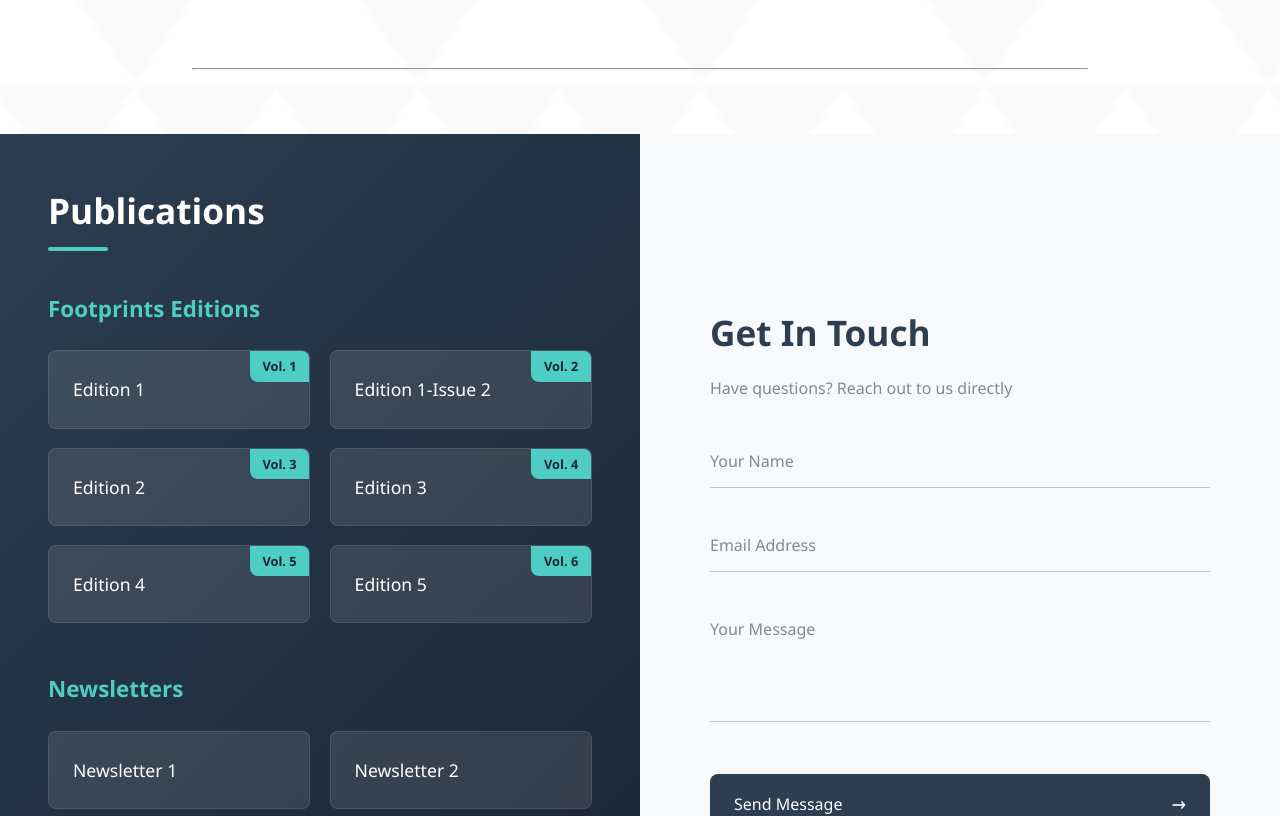
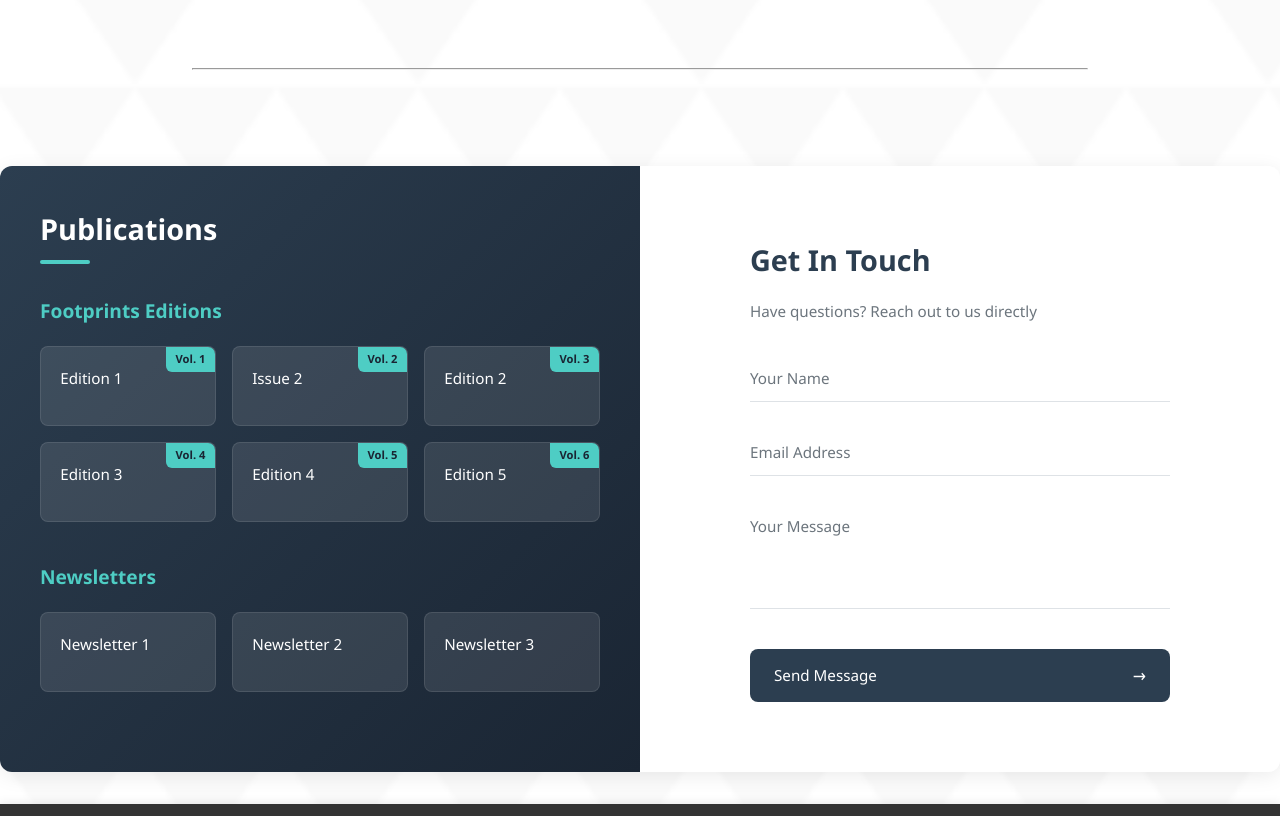
Before and after one commit to AdarshReddy2106/Alumni_main, a React (Vite) app in the folder Frontend/: page / in a window 1280 px wide. Shown: the part 2660-3476 px from the top of the page. Built offline with nearby package versions, Linux system fonts and the light colour scheme.

Commit message:
reach us section updated

```diff
--- a/Frontend/src/components/ReachUs/ReachUs.css
+++ b/Frontend/src/components/ReachUs/ReachUs.css
@@ -1,84 +1,92 @@
-/* Base Styles */
+/* Scoped styles for ReachUs page only */
 
-.reach-us-container {
+.reach-us-page {
+    width: 100%;
+    /* min-height: 80vh; */
     display: flex;
-    min-height: auto;
-    background: #f8f9fa;
+    justify-content: center;
+    align-items: center;
+    padding: 2rem 0;
+    /* background: #f8f9fa; */
     font-family: 'Segoe UI', Tahoma, Geneva, Verdana, sans-serif;
 }
 
+.reach-us-wrapper {
+    display: flex;
+    max-width: 1400px;
+    width: 100%;
+    background: white;
+    border-radius: 12px;
+    box-shadow: 0 4px 20px rgba(0, 0, 0, 0.08);
+    overflow: hidden;
+}
+
+
+/* Left Panel - Publications */
+
 .left-panel {
     flex: 1;
-    padding: 3rem;
+    padding: 2.5rem;
     background: linear-gradient(135deg, #2c3e50 0%, #1a2533 100%);
     color: white;
 }
 
-.right-panel {
-    flex: 1;
-    padding: 3rem;
+.publications-section {
+    height: 100%;
     display: flex;
-    align-items: center;
-    justify-content: center;
-    background: #f8f9fa;
+    flex-direction: column;
 }
 
-
-/* Publications Section */
-
 .section-header {
-    margin-bottom: 2.5rem;
+    margin-bottom: 2rem;
 }
 
 .section-header h2 {
-    font-size: 2.2rem;
+    font-size: 1.8rem;
     margin-bottom: 0.5rem;
     font-weight: 600;
 }
 
-.underline {
+.section-underline {
     height: 4px;
-    width: 60px;
+    width: 50px;
     background: #4ecdc4;
     border-radius: 2px;
 }
 
 .publication-category {
-    margin-bottom: 3rem;
+    margin-bottom: 2.5rem;
 }
 
 .publication-category h3 {
-    font-size: 1.4rem;
-    margin-bottom: 1.5rem;
+    font-size: 1.2rem;
+    margin-bottom: 1.2rem;
     color: #4ecdc4;
 }
 
 .publication-grid {
     display: grid;
-    grid-template-columns: repeat(auto-fill, minmax(180px, 1fr));
-    gap: 1.2rem;
+    grid-template-columns: repeat(3, 1fr);
+    gap: 1rem;
 }
 
 .publication-card {
     background: rgba(255, 255, 255, 0.1);
     border-radius: 8px;
-    padding: 1.5rem;
+    padding: 1.2rem;
     transition: all 0.3s ease;
     position: relative;
     overflow: hidden;
     border: 1px solid rgba(255, 255, 255, 0.1);
     text-decoration: none;
     color: white;
+    min-height: 80px;
 }
 
 .publication-card:hover {
-    transform: translateY(-5px);
-    box-shadow: 0 10px 20px rgba(0, 0, 0, 0.2);
+    transform: translateY(-3px);
+    box-shadow: 0 6px 12px rgba(0, 0, 0, 0.15);
     background: rgba(255, 255, 255, 0.15);
-}
-
-.publication-card.newsletter {
-    grid-column: span 1;
 }
 
 .edition-badge {
@@ -87,86 +95,97 @@
     right: 0;
     background: #4ecdc4;
     color: #1a2533;
-    padding: 0.3rem 0.8rem;
-    font-size: 0.8rem;
+    padding: 0.2rem 0.6rem;
+    font-size: 0.7rem;
     font-weight: bold;
-    border-bottom-left-radius: 8px;
+    border-bottom-left-radius: 6px;
 }
 
 .publication-title {
     font-weight: 500;
-    font-size: 1.1rem;
+    font-size: 0.95rem;
 }
 
 
-/* Contact Form */
+/* Right Panel - Contact Form */
+
+.right-panel {
+    flex: 1;
+    padding: 2.5rem;
+    display: flex;
+    align-items: center;
+    justify-content: center;
+    background: white;
+}
 
 .contact-form-container {
-    max-width: 500px;
     width: 100%;
+    max-width: 420px;
 }
 
 .form-header h2 {
-    font-size: 2.2rem;
+    font-size: 1.8rem;
     color: #2c3e50;
     margin-bottom: 0.5rem;
 }
 
 .form-header p {
-    color: #7f8c8d;
-    margin-bottom: 2rem;
+    color: #6c757d;
+    margin-bottom: 1.8rem;
+    font-size: 0.95rem;
 }
 
 .modern-form {
     display: flex;
     flex-direction: column;
-    gap: 1.8rem;
+    gap: 1.5rem;
 }
 
-.input-group {
+.form-input-group {
     position: relative;
 }
 
-.input-group input,
-.input-group textarea {
+.form-input-group input,
+.form-input-group textarea {
     width: 100%;
-    padding: 1rem 0;
+    padding: 0.9rem 0;
     border: none;
-    border-bottom: 1px solid #bdc3c7;
+    border-bottom: 1px solid #dee2e6;
     background: transparent;
-    font-size: 1rem;
+    font-size: 0.95rem;
     transition: all 0.3s ease;
 }
 
-.input-group textarea {
+.form-input-group textarea {
     resize: none;
 }
 
-.input-group input:focus,
-.input-group textarea:focus {
+.form-input-group input:focus,
+.form-input-group textarea:focus {
     outline: none;
     border-bottom-color: #4ecdc4;
 }
 
-.input-group label {
+.form-input-group label {
     position: absolute;
-    top: 1rem;
+    top: 0.9rem;
     left: 0;
-    color: #7f8c8d;
+    color: #6c757d;
     transition: all 0.3s ease;
     pointer-events: none;
+    font-size: 0.95rem;
 }
 
-.input-group input:focus+label,
-.input-group input:not(:placeholder-shown)+label,
-.input-group textarea:focus+label,
-.input-group textarea:not(:placeholder-shown)+label {
-    top: -0.8rem;
+.form-input-group input:focus+label,
+.form-input-group input:not(:placeholder-shown)+label,
+.form-input-group textarea:focus+label,
+.form-input-group textarea:not(:placeholder-shown)+label {
+    top: -0.7rem;
     font-size: 0.8rem;
     color: #4ecdc4;
 }
 
-.input-group .underline {
+.input-underline {
     position: absolute;
     bottom: 0;
     left: 0;
@@ -176,54 +195,73 @@
     transition: width 0.3s ease;
 }
 
-.input-group input:focus~.underline,
-.input-group textarea:focus~.underline {
+.form-input-group input:focus~.input-underline,
+.form-input-group textarea:focus~.input-underline {
     width: 100%;
 }
 
-.submit-btn {
+.form-submit-btn {
     display: flex;
     align-items: center;
     justify-content: space-between;
-    padding: 1rem 1.5rem;
+    padding: 0.9rem 1.5rem;
     background: #2c3e50;
     color: white;
     border: none;
     border-radius: 8px;
-    font-size: 1rem;
+    font-size: 0.95rem;
     font-weight: 500;
     cursor: pointer;
     transition: all 0.3s ease;
-    margin-top: 1rem;
+    margin-top: 0.5rem;
 }
 
-.submit-btn:hover {
+.form-submit-btn:hover {
     background: #1a2533;
     transform: translateY(-2px);
-    box-shadow: 0 5px 15px rgba(0, 0, 0, 0.1);
+    box-shadow: 0 4px 12px rgba(0, 0, 0, 0.1);
 }
 
 .arrow-icon {
-    font-size: 1.2rem;
+    font-size: 1.1rem;
     transition: transform 0.3s ease;
 }
 
-.submit-btn:hover .arrow-icon {
+.form-submit-btn:hover .arrow-icon {
     transform: translateX(3px);
 }
 
 
 /* Responsive Design */
 
+@media (max-width: 1024px) {
+    .publication-grid {
+        grid-template-columns: repeat(2, 1fr);
+    }
+}
+
 @media (max-width: 768px) {
-    .reach-us-container {
+    .reach-us-wrapper {
         flex-direction: column;
     }
     .left-panel,
     .right-panel {
         padding: 2rem;
     }
-    .publication-grid {
-        grid-template-columns: repeat(auto-fill, minmax(140px, 1fr));
+    .contact-form-container {
+        max-width: 100%;
     }
 }
+
+@media (max-width: 480px) {
+    .publication-grid {
+        grid-template-columns: 1fr;
+    }
+    .reach-us-page {
+        padding: 1rem;
+    }
+    .left-panel,
+    .right-panel {
+        padding: 1.5rem;
+    }
+}
--- a/Frontend/src/components/ReachUs/ReachUs.jsx
+++ b/Frontend/src/components/ReachUs/ReachUs.jsx
@@ -35,11 +35,10 @@ const ReachUs = () => {
             alert('An error occurred. Please try again later.');
         }
     };
-
     // Publication data
     const footprintsEditions = [
         { id: 1, title: "Edition 1", url: "https://drive.google.com/file/d/1xK7rInROCQ59MGoZqjlJTjw3wMp3WcUV/view?usp=sharing" },
-        { id: 2, title: "Edition 1-Issue 2", url: "https://drive.google.com/file/d/1VKp5kI0jD9sGoE3sVIr8hhgsfXTKhU23/view?usp=drive_link" },
+        { id: 2, title: "Issue 2", url: "https://drive.google.com/file/d/1VKp5kI0jD9sGoE3sVIr8hhgsfXTKhU23/view?usp=drive_link" },
         { id: 3, title: "Edition 2", url: "https://drive.google.com/file/d/1-zNNZUni8odeYjqxReuEnsUJoCgOJrh6/view?usp=sharing" },
         { id: 4, title: "Edition 3", url: "https://drive.google.com/file/d/12dYoLelfl8mwL_QOZRzcWi1JtAUaM1vL/view?usp=sharing" },
         { id: 5, title: "Edition 4", url: "https://drive.google.com/file/d/1DgO5z8jBIDzaLmW4LKhfwgjMg_bgC5Gg/view?usp=sharing" },
@@ -53,12 +52,13 @@ const ReachUs = () => {
     ];
 
     return (
-        <div className="reach-us-container">
+        <div className="reach-us-page">
+            <div className="reach-us-wrapper">
                 <div className="left-panel">
                     <div className="publications-section">
                         <div className="section-header">
                             <h2>Publications</h2>
-                        <div className="underline"></div>
+                            <div className="section-underline"></div>
                         </div>
 
                         <div className="publication-category">
@@ -106,7 +106,7 @@ const ReachUs = () => {
                         </div>
 
                         <form onSubmit={handleSubmit} className="modern-form">
-                        <div className="input-group">
+                            <div className="form-input-group">
                                 <input
                                     type="text"
                                     value={name}
@@ -115,10 +115,10 @@ const ReachUs = () => {
                                     placeholder=" "
                                 />
                                 <label>Your Name</label>
-                            <div className="underline"></div>
+                                <div className="input-underline"></div>
                             </div>
 
-                        <div className="input-group">
+                            <div className="form-input-group">
                                 <input
                                     type="email"
                                     value={email}
@@ -127,10 +127,10 @@ const ReachUs = () => {
                                     placeholder=" "
                                 />
                                 <label>Email Address</label>
-                            <div className="underline"></div>
+                                <div className="input-underline"></div>
                             </div>
 
-                        <div className="input-group textarea-group">
+                            <div className="form-input-group textarea-group">
                                 <textarea
                                     value={message}
                                     onChange={(e) => setMessage(e.target.value)}
@@ -139,10 +139,10 @@ const ReachUs = () => {
                                     rows="4"
                                 />
                                 <label>Your Message</label>
-                            <div className="underline"></div>
+                                <div className="input-underline"></div>
                             </div>
 
-                        <button type="submit" className="submit-btn">
+                            <button type="submit" className="form-submit-btn">
                                 <span>Send Message</span>
                                 <div className="arrow-icon">→</div>
                             </button>
@@ -150,6 +150,7 @@ const ReachUs = () => {
                     </div>
                 </div>
             </div>
+        </div>
     );
 };
 
```
Lines whose indentation alone changed are shown as unchanged.
